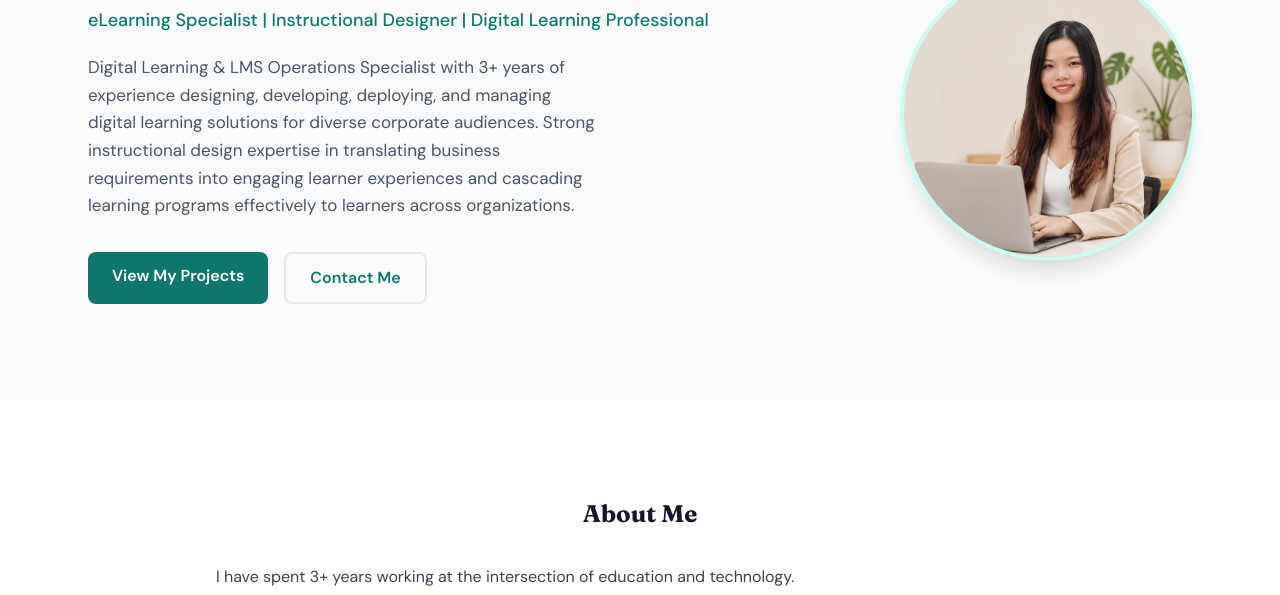
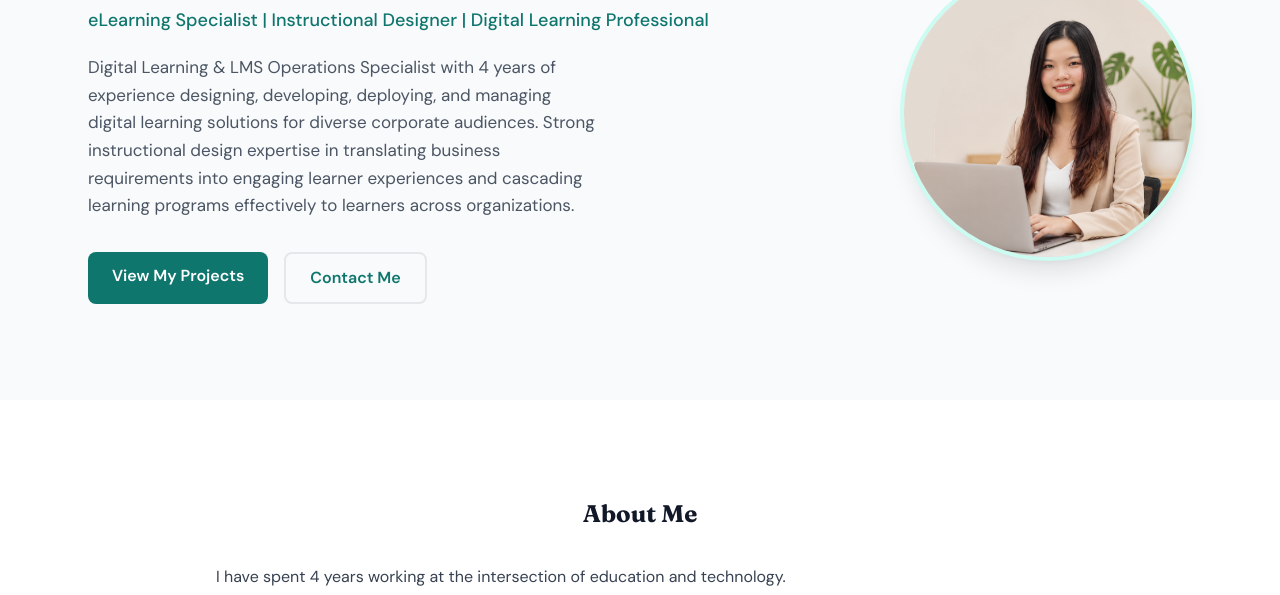
Before and after one commit to lekimnganwork-creator/elearning_portfolio, a plain HTML site: page index.html in a window 1280 px wide. Shown: the part 205-800 px from the top of the page. Drawn offline with nearby package versions, Linux system fonts and the light colour scheme; a script that the page names is missing.

Commit message:
Add files via upload

```diff
--- a/index.html
+++ b/index.html
@@ -40,7 +40,7 @@
     <div class="flex-1 order-2 md:order-1">
      <h1 data-template-id="hero-name" class="canva-text heading-font" style="color: rgb(17, 24, 39); font-weight: 700; font-style: normal; font-size: 48px;">Ngân Lê</h1>
      <p data-template-id="hero-title" class="canva-text mt-3" style="color: rgb(15, 118, 110); font-weight: 500; font-style: normal; font-size: 18px;">eLearning Specialist | Instructional Designer | Digital Learning Professional</p>
-     <p data-template-id="hero-intro" class="canva-text mt-5 max-w-lg leading-relaxed" style="color: rgb(75, 85, 99); font-weight: 400; font-style: normal; font-size: 17px;">Digital Learning &amp; LMS Operations Specialist with 3+ years of experience designing, developing, deploying, and managing digital learning solutions for diverse corporate audiences.
+     <p data-template-id="hero-intro" class="canva-text mt-5 max-w-lg leading-relaxed" style="color: rgb(75, 85, 99); font-weight: 400; font-style: normal; font-size: 17px;">Digital Learning &amp; LMS Operations Specialist with 4 years of experience designing, developing, deploying, and managing digital learning solutions for diverse corporate audiences.
 
 Strong instructional design expertise in translating business requirements into engaging learner experiences and cascading learning programs effectively to learners across organizations.</p>
      <div class="flex flex-wrap gap-4 mt-8">
@@ -60,7 +60,7 @@ Strong instructional design expertise in translating business requirements into
     <div class="max-w-4xl mx-auto px-6">
      <h2 data-template-id="about-heading" class="canva-text heading-font text-center mb-8" style="color: rgb(17, 24, 39); font-weight: 700; font-style: normal; font-size: 24px;">About Me</h2>
      <div class="space-y-4">
-      <p data-template-id="about-p1" class="canva-text leading-relaxed" style="color: rgb(55, 65, 81); font-weight: 400; font-style: normal; font-size: 16px;">I have spent 3+ years working at the intersection of education and technology.</p>
+      <p data-template-id="about-p1" class="canva-text leading-relaxed" style="color: rgb(55, 65, 81); font-weight: 400; font-style: normal; font-size: 16px;">I have spent 4 years working at the intersection of education and technology.</p>
       <p data-template-id="about-p2" class="canva-text leading-relaxed" style="color: rgb(55, 65, 81); font-weight: 400; font-style: normal; font-size: 16px;">My experience spans eLearning design, content development, multimedia production, and LMS administration across diverse industries and international projects.</p>
       <p data-template-id="about-p3" class="canva-text leading-relaxed" style="color: rgb(55, 65, 81); font-weight: 400; font-style: normal; font-size: 16px;">I'm passionate about creating learner-centered digital experiences that are engaging, accessible, and aligned with real-world performance outcomes.</p>
      </div>
```
